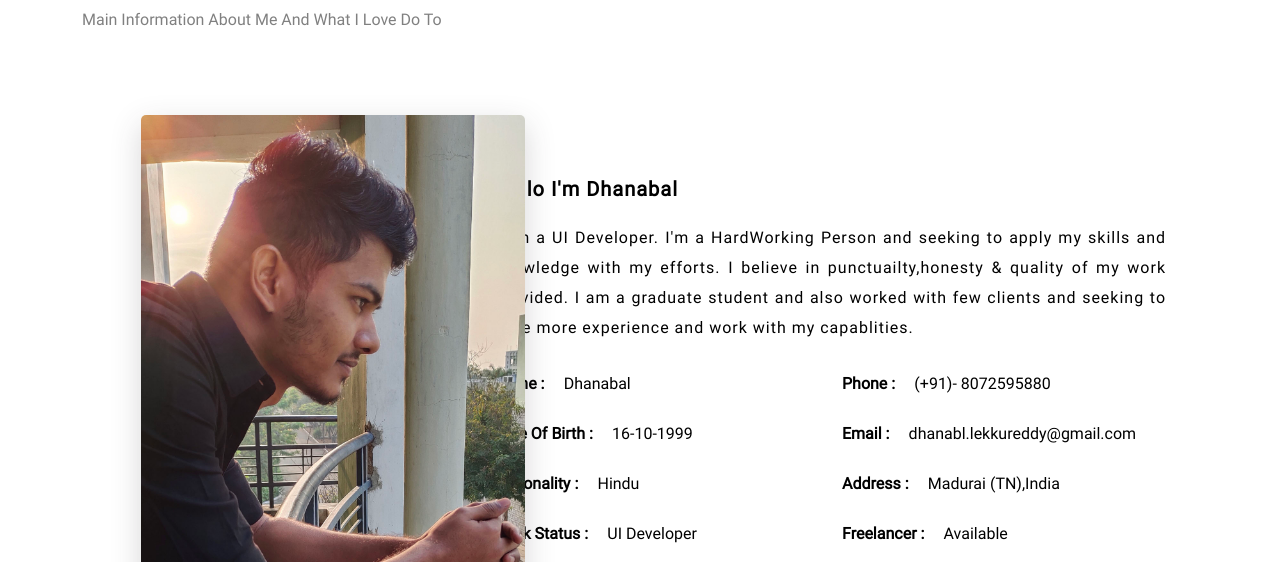
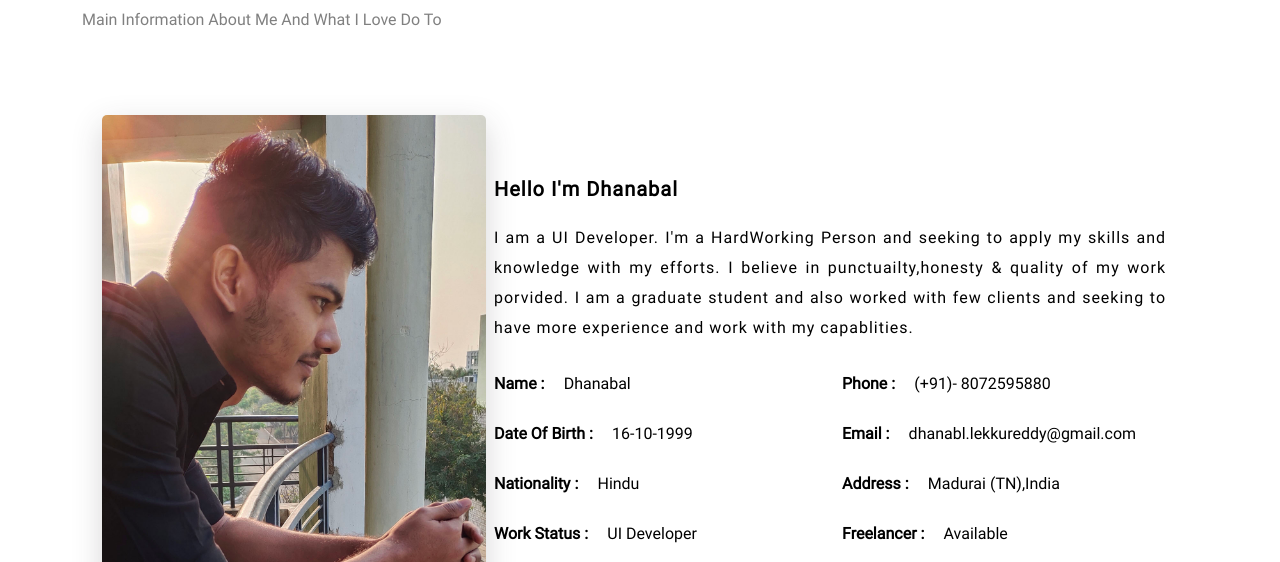
Before and after one commit to DhanabalL/Portfolio, a plain HTML site: page index.html in a window 1280 px wide. Shown: the part 738-1300 px from the top of the page. Drawn offline with Linux system fonts and the light colour scheme.

Commit message:
Update custom.css

```diff
--- a/css/custom.css
+++ b/css/custom.css
@@ -121,7 +121,7 @@
     box-shadow: var(--box-shadow);
     height: 72vh;
     position: absolute;
-    left: 11%;
+    left: 8%;
 }
 .main-section .about-section .about-us .about-us-text{
     padding: 2.5rem 2rem;
```
